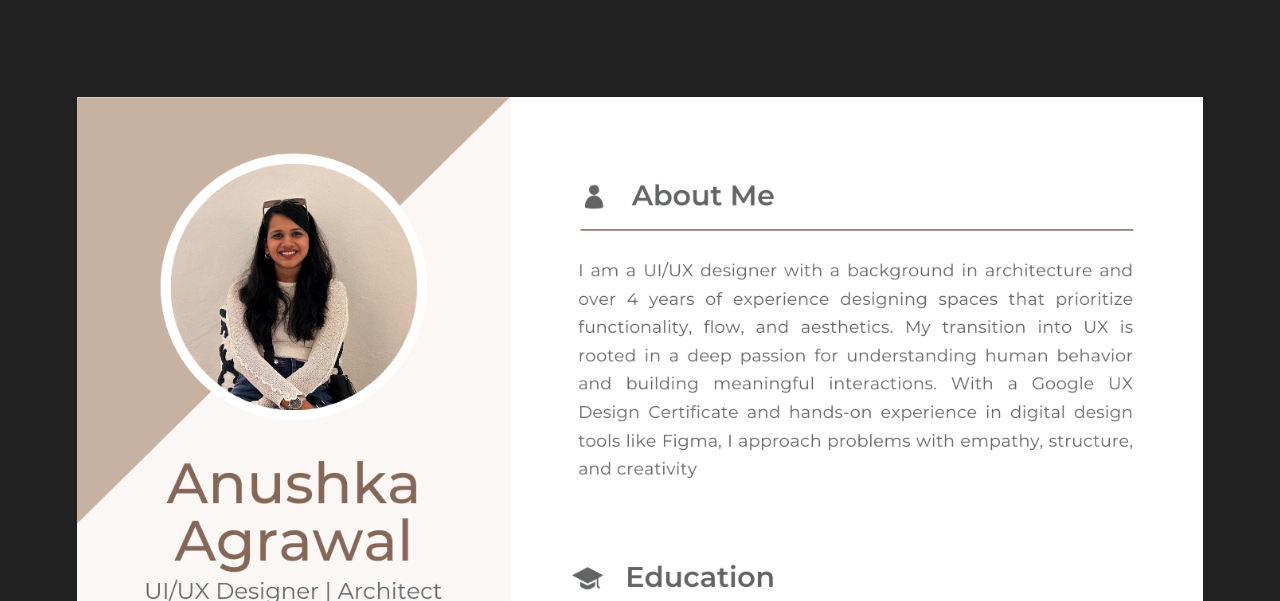
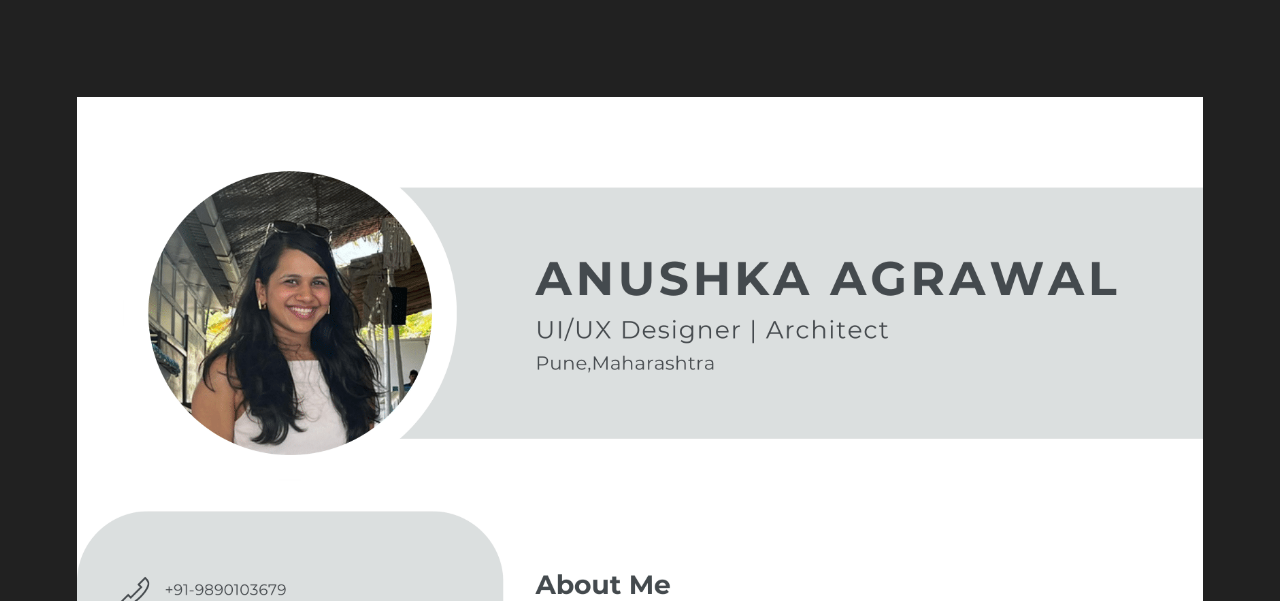
Before and after one commit to druuvvv/anushka-agrawal-portfolio-2, a plain HTML site: page resume.html in a window 1280 px wide. Shown: the part 199-800 px from the top of the page. Drawn offline with Linux system fonts and the light colour scheme.

Commit message:
change resume

```diff
--- a/resume.html
+++ b/resume.html
@@ -42,7 +42,7 @@
                 <!-- Project Gallery -->
                 <div class="project-gallery">
                     <div class="gallery-item">
-                        <img src="assets/images/resume-image.png" alt="Anushka Agrawal Resume">
+                        <img src="assets/images/anushka_resume_new.png" alt="Anushka Agrawal Resume">
                     </div>
                 </div>
             </div>
```
Also changed, not shown: assets/images/anushka_resume_new.png (added), 1 other file.
